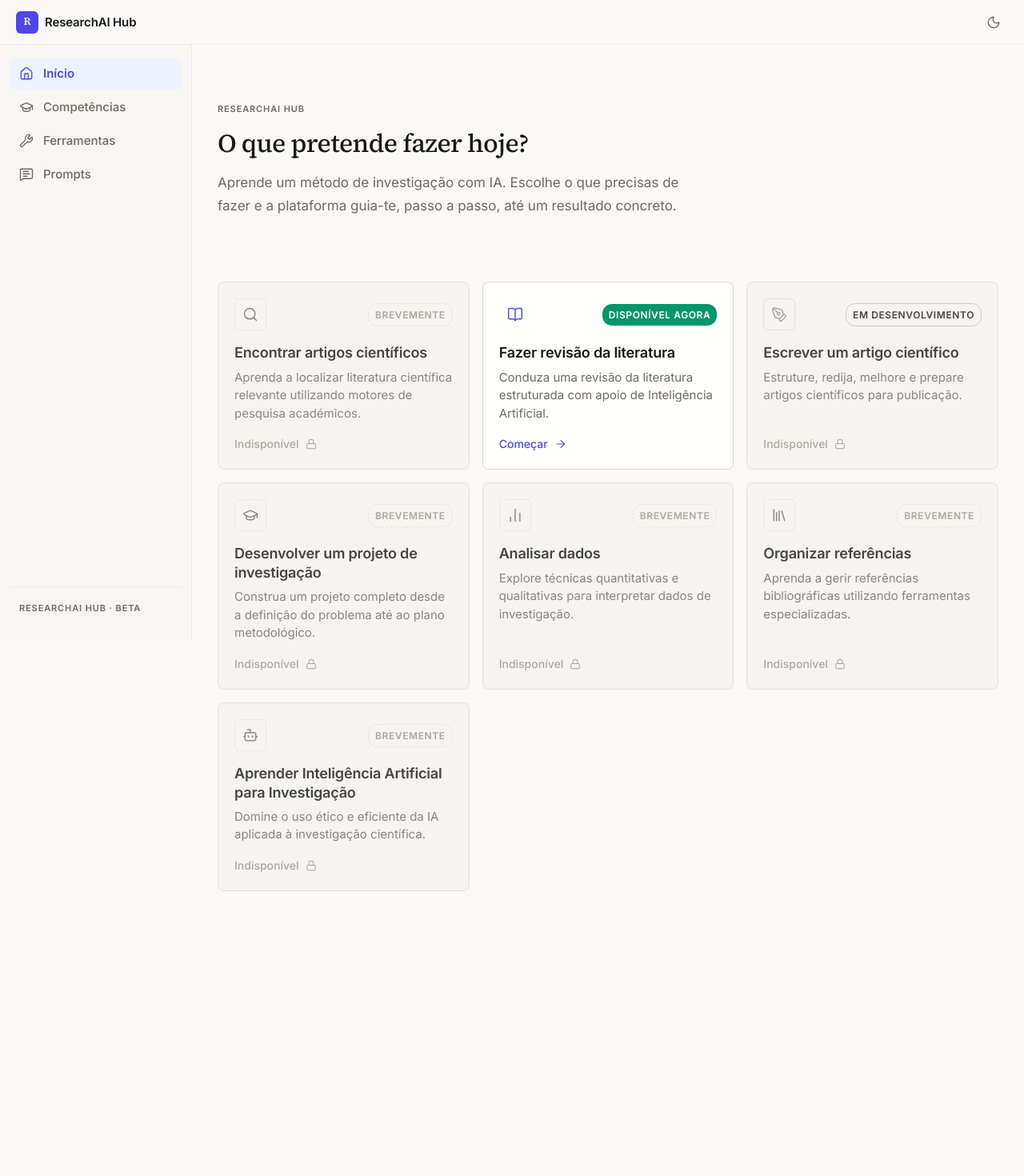
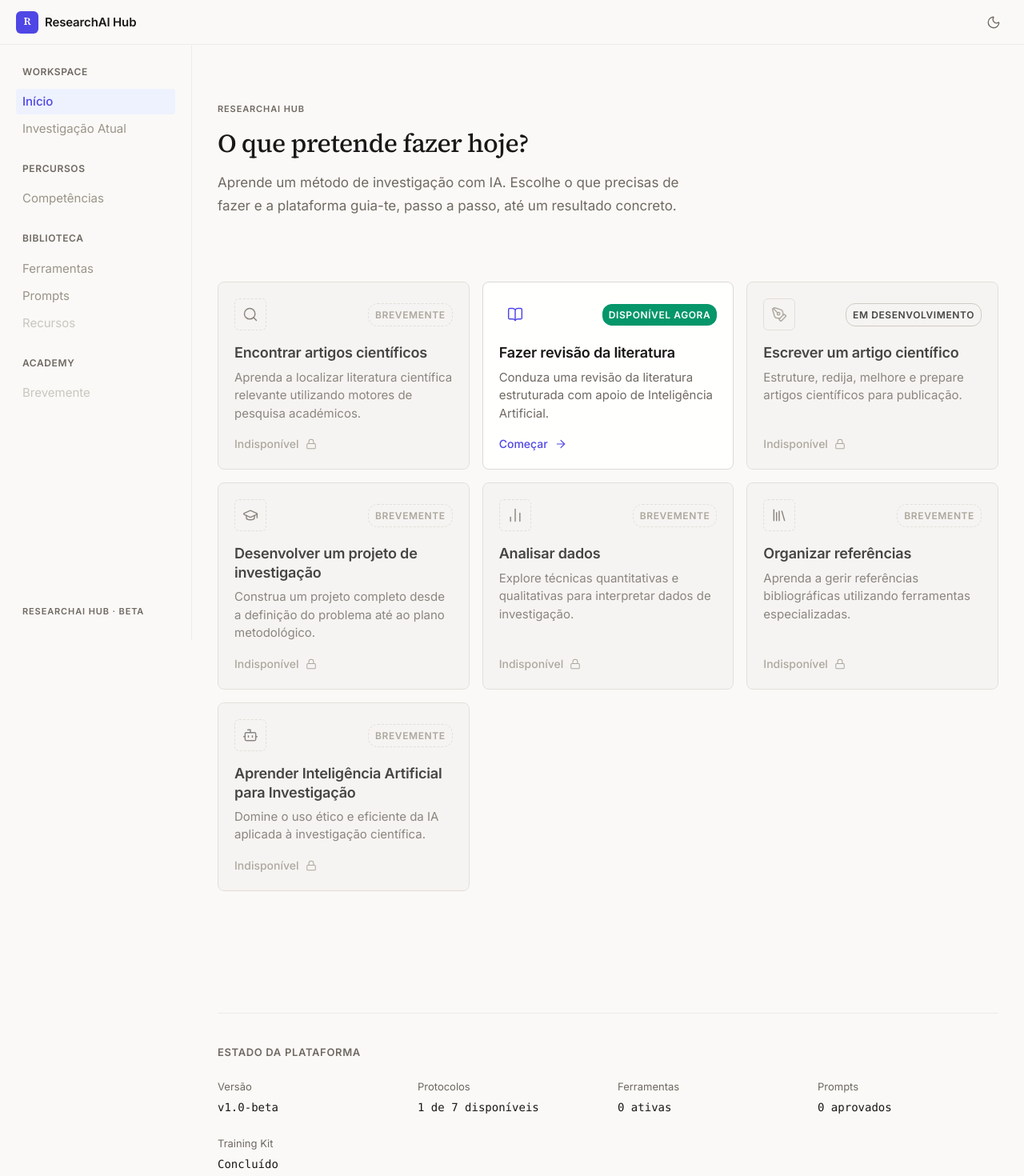
Before and after one commit to egaslemos-gif/ResearchAI-Hub, a Next.js app in the folder website/: page / in a window 1280 px wide. Shown: the top 1470 px of the page at 80% size. Before the commit the page ends 1178 px from the top, so only its background shows below. Built offline with nearby package versions, Linux system fonts and the light colour scheme.

Commit message:
feat(ui): Sprint E UX/UI Consolidation, Design System and Info Architecture

```diff
--- a/website/app/globals.css
+++ b/website/app/globals.css
@@ -46,12 +46,11 @@ h3, h4, h5, h6 {
 a {
   color: var(--color-link);
   text-decoration: none;
-  transition: color var(--duration-fast) var(--ease-out);
+  transition: all 150ms var(--ease-out);
 }
-a:hover {
-  text-decoration: underline;
-  text-underline-offset: 3px;
-  text-decoration-thickness: 1px;
+
+button {
+  transition: all 150ms var(--ease-out);
 }
 
 button {
@@ -111,6 +110,12 @@ img, svg {
   color: var(--color-text);
 }
 
+.prose a:hover {
+  text-decoration: underline;
+  text-underline-offset: 3px;
+  text-decoration-thickness: 1px;
+}
+
 /* ---- Movimento reduzido — Apêndice C ---- */
 @media (prefers-reduced-motion: reduce) {
   *,
--- a/website/app/page.tsx
+++ b/website/app/page.tsx
@@ -5,6 +5,7 @@ import { ToolCard } from "@/components/ui/ToolCard";
 import { PromptCard } from "@/components/ui/PromptCard";
 import { WelcomeBackCard } from "@/components/experience/WelcomeBackCard";
 import { EcosystemGrid } from "@/components/home/EcosystemGrid";
+import { PlatformStatus } from "@/components/home/PlatformStatus";
 import { Icon } from "@/components/ui/Icon";
 import styles from "./home.module.css";
 
@@ -30,7 +31,7 @@ export default function HomePage() {
       {tools.length > 0 && (
         <section className={styles.section}>
           <SectionHead
-            title={ui.home.toolsTitle}
+            title="Ferramentas mais utilizadas"
             subtitle={ui.home.toolsSubtitle}
             href="/ferramentas"
           />
@@ -46,7 +47,7 @@ export default function HomePage() {
       {prompts.length > 0 && (
         <section className={styles.section}>
           <SectionHead
-            title={ui.home.promptsTitle}
+            title="Biblioteca de Prompts"
             subtitle={ui.home.promptsSubtitle}
             href="/prompts"
           />
@@ -57,6 +58,9 @@ export default function HomePage() {
           </div>
         </section>
       )}
+
+      {/* ---- Estado da Plataforma ---- */}
+      <PlatformStatus />
     </div>
   );
 }
--- a/website/components/experience/WelcomeBackCard.tsx
+++ b/website/components/experience/WelcomeBackCard.tsx
@@ -29,15 +29,15 @@ export function WelcomeBackCard() {
 
   return (
     <div className={styles.card}>
-      <div className={styles.iconWrap}>
-        <Icon name="microscope" size={24} />
+      <div className={styles.meta}>
+        <span className="overline">Investigação Atual</span>
       </div>
       <div className={styles.content}>
-        <h2 className={styles.title}>Bem-vindo novamente.</h2>
-        <p className={styles.text}>
-          Encontrámos uma investigação em curso sobre <strong>{context.researchTopic}</strong>
-          {context.studyArea ? ` na área de ${context.studyArea}` : ""}.
-        </p>
+        <h2 className={styles.title}>{context.researchTopic}</h2>
+        {context.studyArea && (
+          <p className={styles.subtitle}>{context.studyArea}</p>
+        )}
+      </div>
       <div className={styles.actions}>
         <Button variant="primary" onClick={handleContinue}>
           <Icon name="play" size={16} /> Continuar
@@ -47,6 +47,5 @@ export function WelcomeBackCard() {
         </Button>
       </div>
     </div>
-    </div>
   );
 }
--- /dev/null
+++ b/website/components/home/PlatformStatus.module.css
@@ -0,0 +1,39 @@
+.statusWrap {
+  padding-top: var(--gap-block);
+  margin-top: var(--gap-section);
+  border-top: 1px solid var(--color-border-subtle);
+}
+
+.title {
+  font-family: var(--font-sans);
+  font-size: 0.8125rem;
+  font-weight: 600;
+  color: var(--color-text-muted);
+  text-transform: uppercase;
+  letter-spacing: 0.05em;
+  margin-bottom: var(--gap-component);
+}
+
+.grid {
+  display: grid;
+  grid-template-columns: repeat(auto-fit, minmax(180px, 1fr));
+  gap: var(--gap-component);
+}
+
+.metric {
+  display: flex;
+  flex-direction: column;
+  gap: 4px;
+}
+
+.label {
+  font-size: 0.8125rem;
+  color: var(--color-text-muted);
+}
+
+.value {
+  font-family: var(--font-mono);
+  font-size: 0.875rem;
+  font-weight: 500;
+  color: var(--color-text);
+}
--- /dev/null
+++ b/website/components/home/PlatformStatus.tsx
@@ -0,0 +1,42 @@
+import styles from "./PlatformStatus.module.css";
+import { getPrompts, getTools } from "@/lib/content";
+import { RESEARCH_NEEDS } from "@/lib/researchNeeds";
+
+export function PlatformStatus() {
+  const tools = getTools();
+  const prompts = getPrompts();
+  const availableNeeds = RESEARCH_NEEDS.filter((n) => n.status === "available").length;
+
+  return (
+    <div className={styles.statusWrap}>
+      <h3 className={styles.title}>Estado da Plataforma</h3>
+
+      <div className={styles.grid}>
+        <div className={styles.metric}>
+          <span className={styles.label}>Versão</span>
+          <span className={styles.value}>v1.0-beta</span>
+        </div>
+
+        <div className={styles.metric}>
+          <span className={styles.label}>Protocolos</span>
+          <span className={styles.value}>{availableNeeds} de {RESEARCH_NEEDS.length} disponíveis</span>
+        </div>
+
+        <div className={styles.metric}>
+          <span className={styles.label}>Ferramentas</span>
+          <span className={styles.value}>{tools.length} ativas</span>
+        </div>
+
+        <div className={styles.metric}>
+          <span className={styles.label}>Prompts</span>
+          <span className={styles.value}>{prompts.length} aprovados</span>
+        </div>
+
+        <div className={styles.metric}>
+          <span className={styles.label}>Training Kit</span>
+          <span className={styles.value}>Concluído</span>
+        </div>
+      </div>
+    </div>
+  );
+}
--- a/website/components/shell/Shell.module.css
+++ b/website/components/shell/Shell.module.css
@@ -83,48 +83,77 @@
   height: calc(100dvh - 56px);
   display: flex;
   flex-direction: column;
-  padding: var(--space-4) var(--space-3);
+  padding: var(--space-6) var(--space-5);
+  background: var(--color-bg);
   border-right: 1px solid var(--color-border-subtle);
-  background: var(--color-surface-warm);
+  overflow-y: auto;
 }
+
+.navGroup {
+  margin-bottom: var(--space-6);
+}
+
+.navGroupTitle {
+  display: block;
+  font-family: var(--font-sans);
+  font-size: 0.75rem;
+  font-weight: 600;
+  color: var(--color-text-muted);
+  text-transform: uppercase;
+  letter-spacing: 0.05em;
+  margin-bottom: var(--space-3);
+  padding: 0 var(--space-2);
+}
+
 .navList {
   display: flex;
   flex-direction: column;
   gap: 2px;
-  flex: 1;
 }
+
 .navItem {
   display: flex;
   align-items: center;
-  gap: var(--space-3);
-  height: 40px;
-  padding: 0 var(--space-3);
-  border-radius: var(--radius-lg);
-  color: var(--color-text-muted);
+  height: 32px;
+  padding: 0 var(--space-2);
+  border-radius: var(--radius-sm);
+  color: var(--color-text-subtle);
   font-size: 0.9375rem;
-  font-weight: 500;
-  position: relative;
-  transition: background var(--duration-fast) var(--ease-out),
-    color var(--duration-fast) var(--ease-out);
+  font-weight: 400;
+  transition: all 150ms var(--ease-out);
 }
+
 .navItem:hover {
   background: var(--color-surface-sunken);
   color: var(--color-text);
   text-decoration: none;
 }
+
 .navItemActive {
+  color: var(--color-brand);
+  font-weight: 500;
   background: var(--color-brand-subtle);
-  color: var(--color-brand);
-  font-weight: 600;
 }
+
 .navItemActive:hover {
   background: var(--color-brand-subtle);
-  color: var(--color-brand);
+  color: var(--color-brand-hover);
 }
+
+.navItemDisabled {
+  opacity: 0.5;
+  cursor: not-allowed;
+}
+
+.navItemDisabled:hover {
+  background: transparent;
+  color: var(--color-text-subtle);
+}
+
 .sidebarFooter {
-  padding: var(--space-3);
-  border-top: 1px solid var(--color-border-subtle);
-  margin-top: var(--space-2);
+  margin-top: auto;
+  padding-top: var(--space-6);
+  padding-left: var(--space-2);
 }
 
 /* ---- Main ---- */
--- a/website/components/shell/Shell.tsx
+++ b/website/components/shell/Shell.tsx
@@ -56,24 +56,77 @@ export function Shell({ children }: { children: ReactNode }) {
         className={`${styles.sidebar} ${open ? styles.sidebarOpen : ""}`}
         aria-label="Navegação principal"
       >
+        <div className={styles.navGroup}>
+          <span className={styles.navGroupTitle}>Workspace</span>
           <ul className={styles.navList}>
-          {NAV.map((item) => {
-            const Ico = item.icon;
-            const active = isActive(item.href, item.exact);
-            return (
-              <li key={item.href}>
+            <li>
               <Link
-                  href={item.href}
-                  className={`${styles.navItem} ${active ? styles.navItemActive : ""}`}
-                  aria-current={active ? "page" : undefined}
+                href="/"
+                className={`${styles.navItem} ${isActive("/", true) ? styles.navItemActive : ""}`}
               >
-                  <Ico size={18} strokeWidth={1.75} />
-                  <span>{item.label}</span>
+                Início
               </Link>
             </li>
-            );
-          })}
+            {/* O "Investigação Atual" apenas encaminhará para as competências por enquanto se não houver contexto específico na App router mas a ideia é ter aqui o link direto */}
+            <li>
+              <Link
+                href="/competencias"
+                className={`${styles.navItem} ${isActive("/competencias/RL-01", false) ? styles.navItemActive : ""}`}
+              >
+                Investigação Atual
+              </Link>
+            </li>
           </ul>
+        </div>
+
+        <div className={styles.navGroup}>
+          <span className={styles.navGroupTitle}>Percursos</span>
+          <ul className={styles.navList}>
+            <li>
+              <Link
+                href="/competencias"
+                className={`${styles.navItem} ${isActive("/competencias", true) ? styles.navItemActive : ""}`}
+              >
+                Competências
+              </Link>
+            </li>
+          </ul>
+        </div>
+
+        <div className={styles.navGroup}>
+          <span className={styles.navGroupTitle}>Biblioteca</span>
+          <ul className={styles.navList}>
+            <li>
+              <Link
+                href="/ferramentas"
+                className={`${styles.navItem} ${isActive("/ferramentas") ? styles.navItemActive : ""}`}
+              >
+                Ferramentas
+              </Link>
+            </li>
+            <li>
+              <Link
+                href="/prompts"
+                className={`${styles.navItem} ${isActive("/prompts") ? styles.navItemActive : ""}`}
+              >
+                Prompts
+              </Link>
+            </li>
+            <li>
+              <span className={`${styles.navItem} ${styles.navItemDisabled}`}>Recursos</span>
+            </li>
+          </ul>
+        </div>
+
+        <div className={styles.navGroup}>
+          <span className={styles.navGroupTitle}>Academy</span>
+          <ul className={styles.navList}>
+            <li>
+              <span className={`${styles.navItem} ${styles.navItemDisabled}`}>Brevemente</span>
+            </li>
+          </ul>
+        </div>
+
         <div className={styles.sidebarFooter}>
           <span className="overline">ResearchAI Hub · Beta</span>
         </div>
--- a/website/components/ui/Button.module.css
+++ b/website/components/ui/Button.module.css
@@ -8,10 +8,7 @@
   font-weight: 500;
   white-space: nowrap;
   text-decoration: none;
-  transition: background var(--duration-fast) var(--ease-out),
-    border-color var(--duration-fast) var(--ease-out),
-    color var(--duration-fast) var(--ease-out),
-    box-shadow var(--duration-fast) var(--ease-out);
+  transition: all 150ms var(--ease-out);
 }
 .btn:hover {
   text-decoration: none;
--- a/website/styles/tokens.css
+++ b/website/styles/tokens.css
@@ -39,7 +39,14 @@
   --font-serif: "Source Serif 4", "Georgia", "Times New Roman", serif;
   --font-mono: "Geist Mono", "JetBrains Mono", ui-monospace, "SF Mono", "Consolas", monospace;
 
-  /* ---- Spacing — §4 ---- */
+  /* ---- Escala Oficial de Espaçamento (SPEC-006) ---- */
+  --gap-section: 72px;
+  --gap-block: 40px;
+  --gap-component: 24px;
+  --gap-internal: 16px;
+  --gap-field: 12px;
+
+  /* ---- Spacing (Utilities) — §4 ---- */
   --space-0: 0;
   --space-1: 0.25rem;
   --space-2: 0.5rem;
```
Also changed, not shown: website/app/competencias/page.tsx (+4 -15 lines), website/components/experience/WelcomeBackCard.module.css (+32 -33 lines), 2 other files (tests, documents, lock files or other folders). Lines whose indentation alone changed are shown as unchanged.
